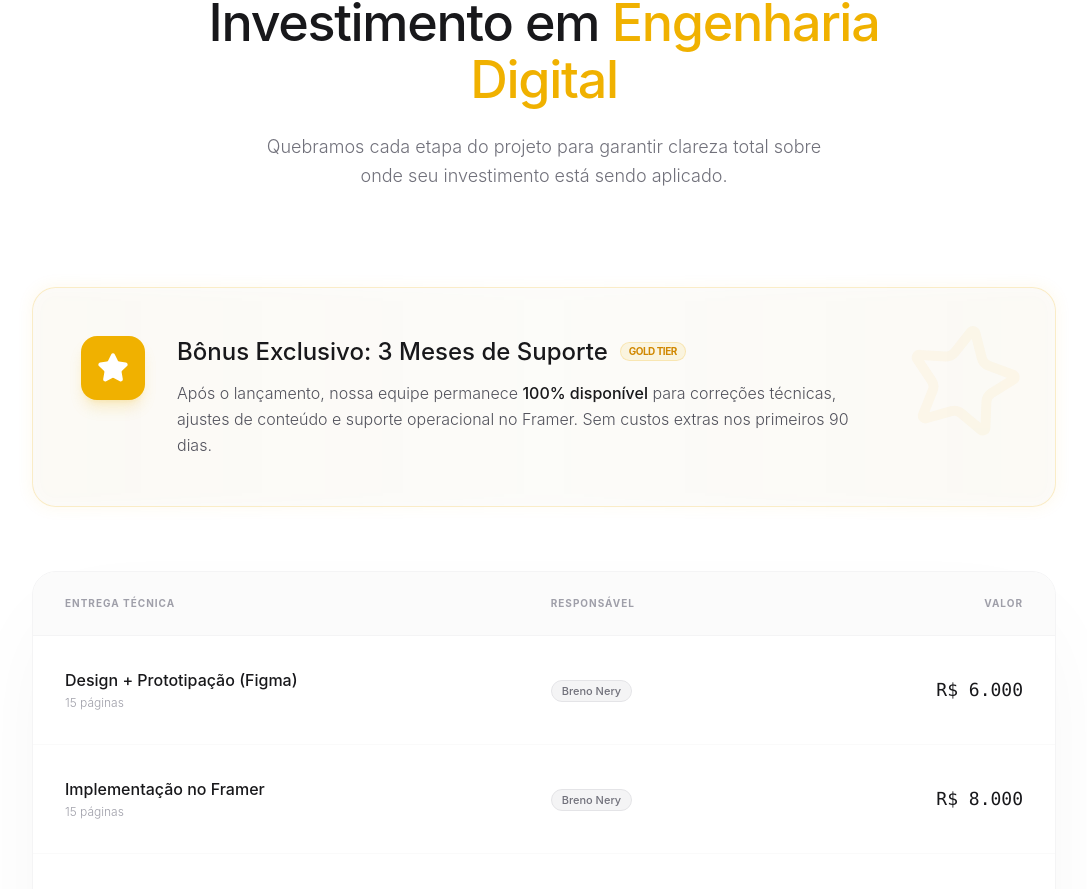
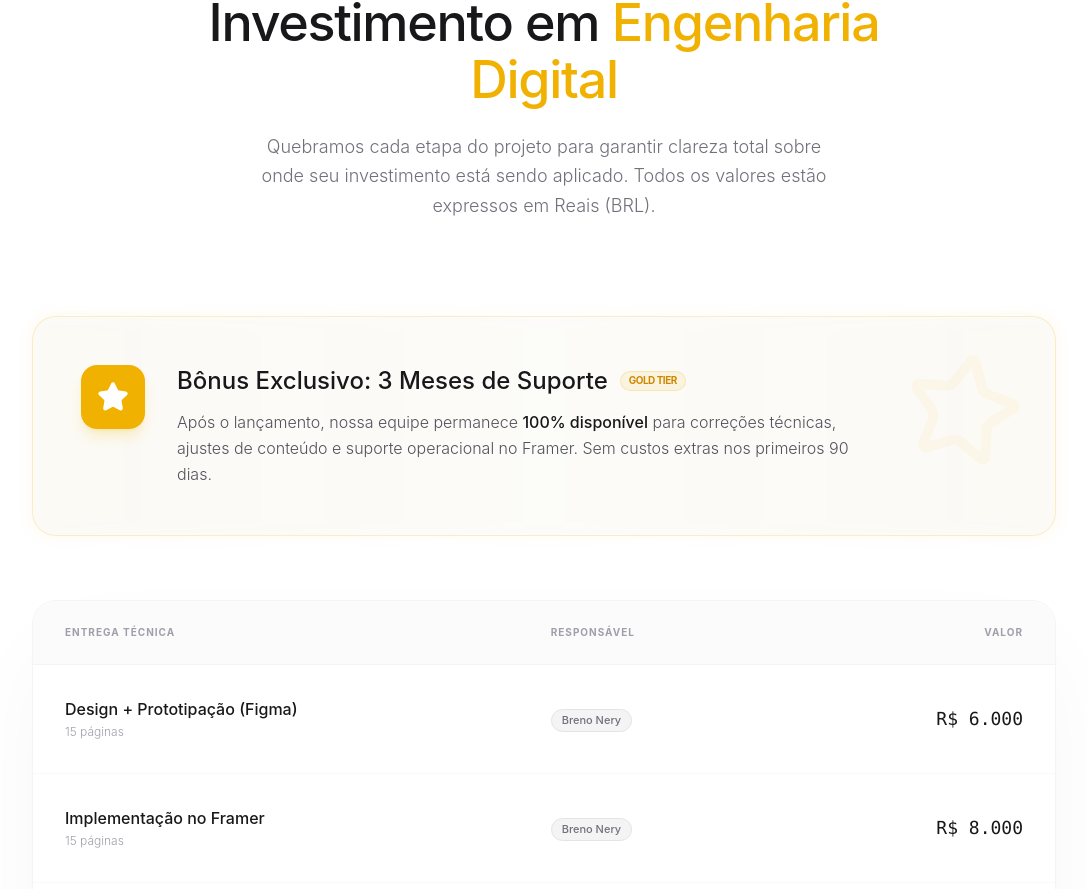
Before and after one commit to brenoggg1234-prog/propostan2growth, a React (Vite) app: page / in a window 1280 px wide. Shown: the part 5415-6304 px from the top of the page, without its empty margins (96-1183 px from the left). Built offline with nearby package versions, Linux system fonts and the light colour scheme.

Commit message:
copy: adicao de aviso de valores em reais (BRL)

```diff
--- a/src/components/InvestmentSection.tsx
+++ b/src/components/InvestmentSection.tsx
@@ -26,7 +26,7 @@
               Investimento em <span className="text-yellow-500">Engenharia Digital</span>
             </h2>
             <p className="mt-6 text-zinc-500 text-[15px] md:text-lg font-light max-w-xl mx-auto leading-relaxed">
-              Quebramos cada etapa do projeto para garantir clareza total sobre onde seu investimento está sendo aplicado.
+              Quebramos cada etapa do projeto para garantir clareza total sobre onde seu investimento está sendo aplicado. Todos os valores estão expressos em Reais (BRL).
             </p>
           </div>
         </ScrollReveal>
```
